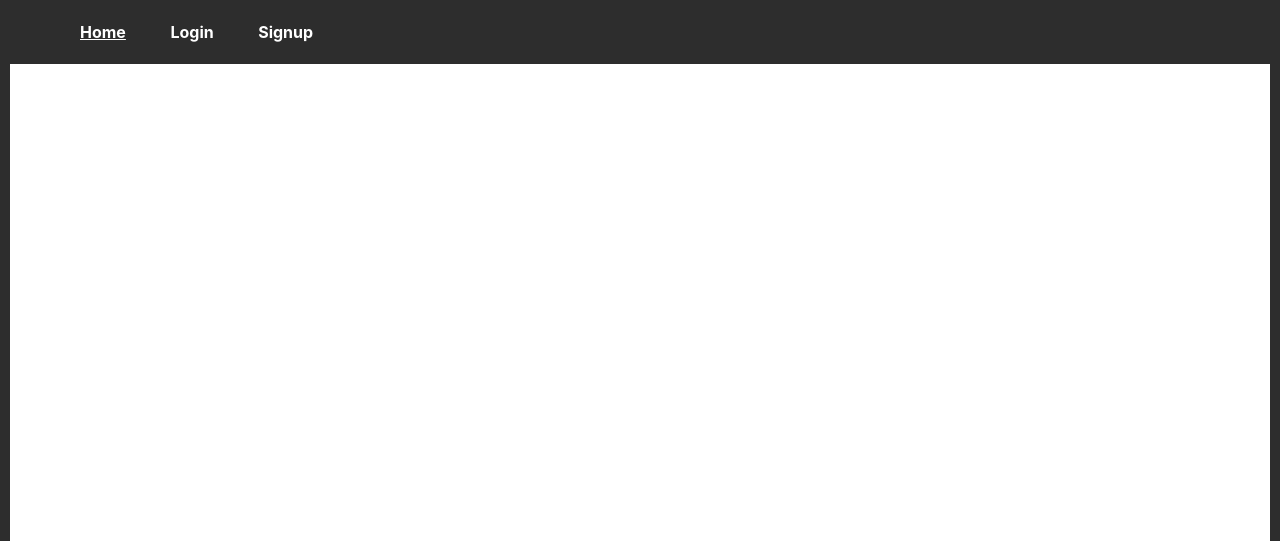
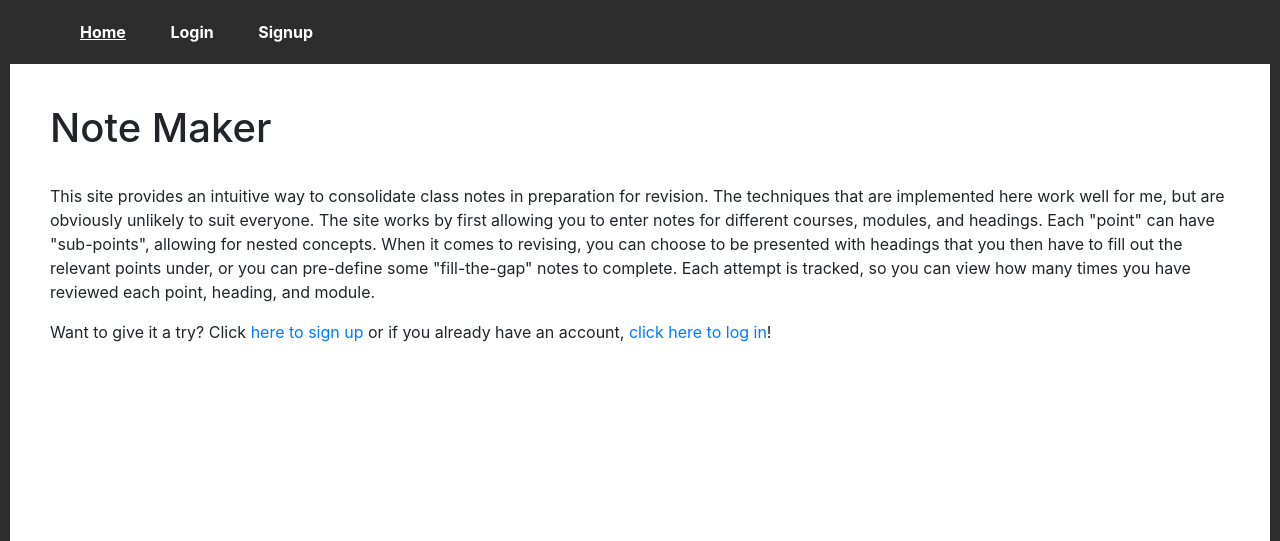
Before and after one commit to JLR24/note_maker, a Flask app: page / in a window 1280 px wide. Shown: the top 541 px of the page. Run offline with Flask 3, Linux system fonts and the light colour scheme; some libraries are stand-ins or nearby versions.

Commit message:
Wrote out the home page.

```diff
--- a/website/home/templates/home.html
+++ b/website/home/templates/home.html
@@ -1 +1,25 @@
 {% extends "base.html" %}
+
+{% block title %} Note Maker {% endblock %}
+
+{% block content %}
+
+    <h1>Note Maker</h1><br>
+
+    <p>
+        This site provides an intuitive way to consolidate class notes in preparation for revision. The techniques that are implemented here work well for me, but are obviously
+        unlikely to suit everyone. The site works by first allowing you to enter notes for different courses, modules, and headings. Each "point" can have "sub-points", allowing
+        for nested concepts. When it comes to revising, you can choose to be presented with headings that you then have to fill out the relevant points under, or you can pre-define some
+        "fill-the-gap" notes to complete. Each attempt is tracked, so you can view how many times you have reviewed each point, heading, and module.
+    </p>
+    {% if user.is_authenticated %}
+        <p>
+            Want to get started? Click <a href="/create/">here to begin making your notes</a> or click <a href="/revise/">here to begin revising</a>!
+        </p>
+    {% else %}
+        <p>
+            Want to give it a try? Click <a href="/auth/signup">here to sign up</a> or if you already have an account, <a href="/auth/login">click here to log in</a>!
+        </p>
+    {% endif %}
+
+{% endblock %}
```
